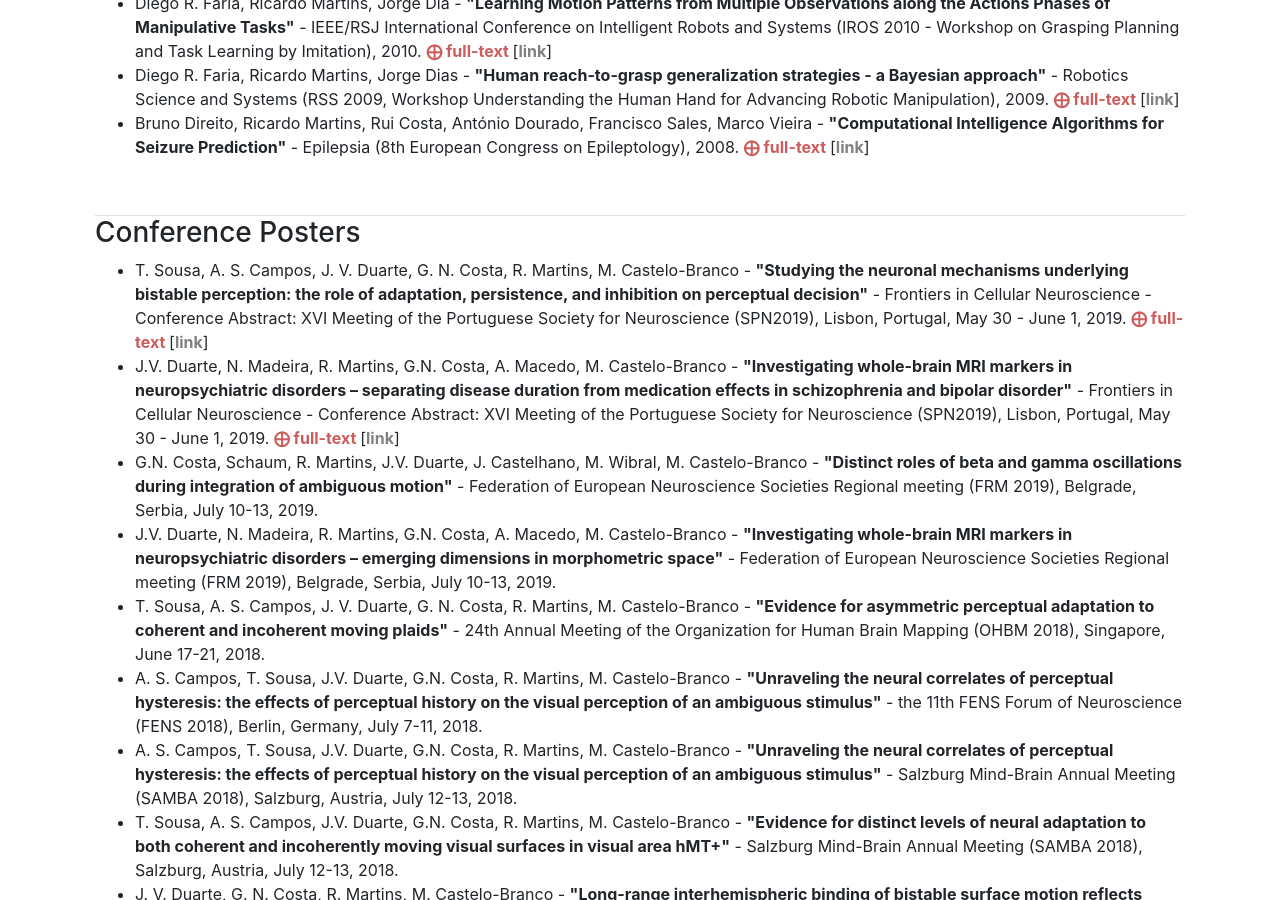
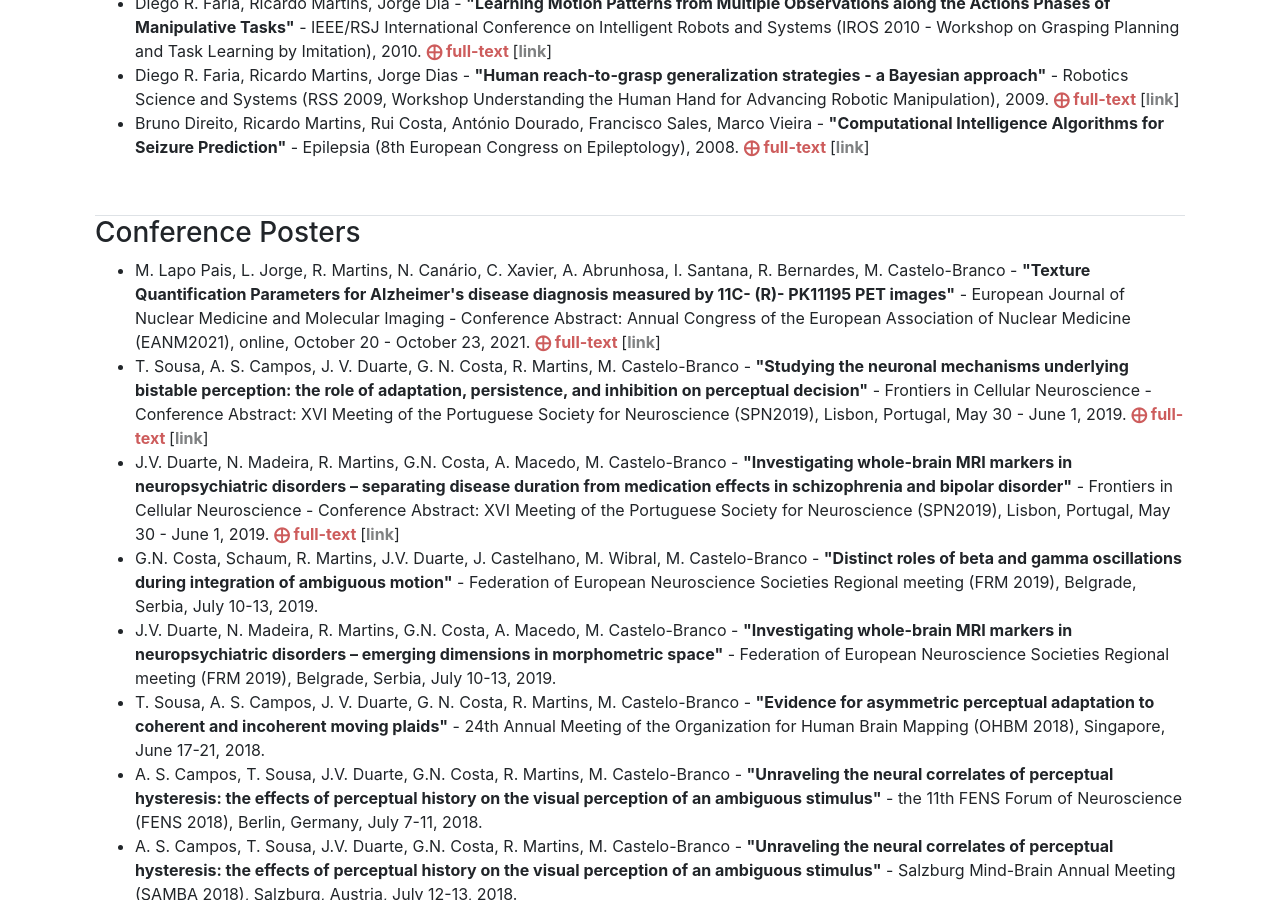
Before and after one commit to ricardomar/ricardomar.github.io, a Jekyll site: the page built from publications/index.html, in a window 1280 px wide and 900 px high, scrolled down 1738 px. Built offline with Jekyll 4.4.1, drawn with Linux system fonts in a browser that asks for light colours.

Commit message:
Update index.html

```diff
--- a/publications/index.html
+++ b/publications/index.html
@@ -54,6 +54,8 @@ title: Publications |
 	<div class="border-bottom">
 		<h3>Conference Posters</h3>
 		<ul>
+		<li> M. Lapo Pais, L. Jorge, R. Martins, N. Canário, C. Xavier, A. Abrunhosa, I. Santana, R. Bernardes, M. Castelo-Branco - <strong>"Texture Quantification Parameters for Alzheimer's disease diagnosis measured by 11C- (R)- PK11195 PET images"</strong> - European Journal of Nuclear Medicine and Molecular Imaging - Conference Abstract: Annual Congress of the European Association of Nuclear Medicine (EANM2021), online, October 20 - October 23, 2021. <span style="color:indianred;"><strong>&#10753; full-text </strong></span>[<a target="_blank" href="https://doi.org/10.1007/s00259-021-05547-1"><strong>link</strong></a>]</li>
+
 		<li> T. Sousa, A. S. Campos, J. V. Duarte, G. N. Costa, R. Martins, M. Castelo-Branco - <strong>"Studying the neuronal mechanisms underlying bistable perception: the role of adaptation, persistence, and inhibition on perceptual decision"</strong> - Frontiers in Cellular Neuroscience - Conference Abstract: XVI Meeting of the Portuguese Society for Neuroscience (SPN2019), Lisbon, Portugal, May 30 - June 1, 2019. <span style="color:indianred;"><strong>&#10753; full-text </strong></span>[<a target="_blank" href="https://doi.org/10.3389/conf.fncel.2019.01.00045"><strong>link</strong></a>]</li>
 
 		<li> J.V. Duarte, N. Madeira, R. Martins, G.N. Costa, A. Macedo, M. Castelo-Branco - <strong>"Investigating whole-brain MRI markers in neuropsychiatric disorders – separating disease duration from medication effects in schizophrenia and bipolar disorder"</strong> - Frontiers in Cellular Neuroscience - Conference Abstract: XVI Meeting of the Portuguese Society for Neuroscience (SPN2019), Lisbon, Portugal, May 30 - June 1, 2019. <span style="color:indianred;"><strong>&#10753; full-text </strong></span>[<a target="_blank" href="https://doi.org/10.3389/conf.fncel.2019.01.00048"><strong>link</strong></a>]</li>
```
